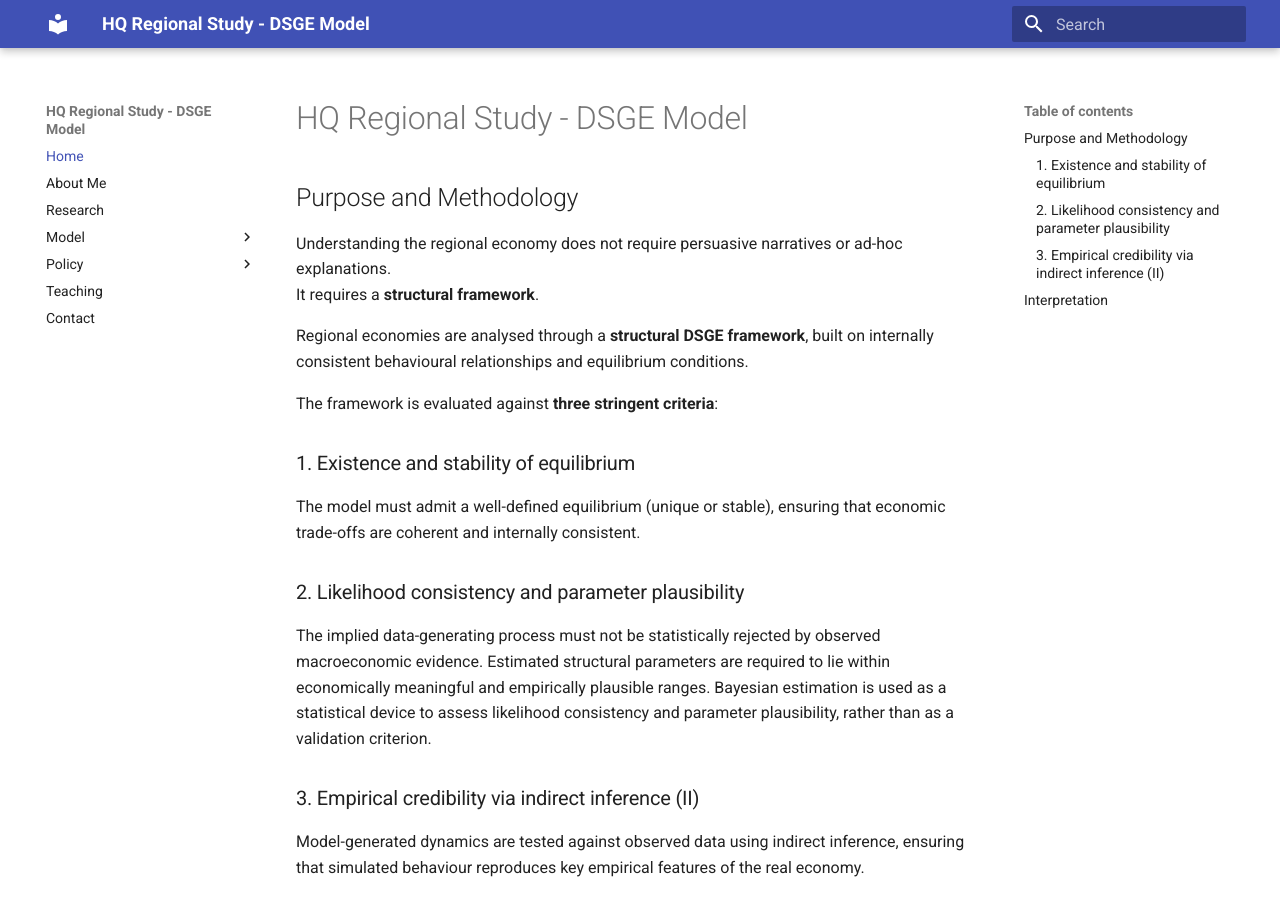
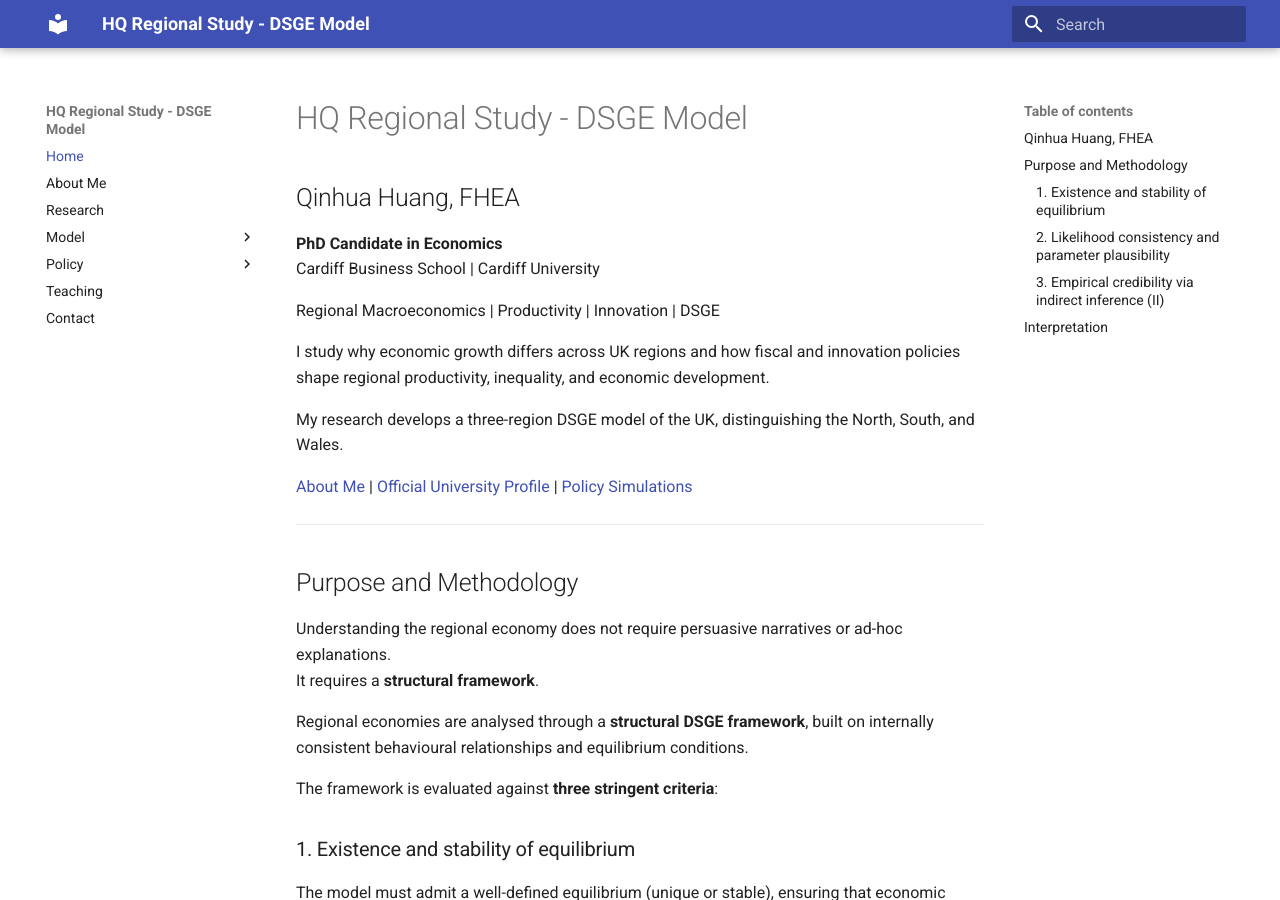
Before and after one commit to macro-structures/regional-dsge, an MkDocs documentation site: the page built from docs/index.md, in a window 1280 px wide and 900 px high. Built offline with MkDocs 1.6.1 and Material for MkDocs 9.7.7, drawn with Linux system fonts in a browser that asks for light colours.

Commit message:
Update index.md

```diff
--- a/docs/index.md
+++ b/docs/index.md
@@ -1,4 +1,29 @@
 # HQ Regional Study - DSGE Model
+
+
+## Qinhua Huang, FHEA
+
+**PhD Candidate in Economics**
+Cardiff Business School | Cardiff University
+
+Regional Macroeconomics | Productivity | Innovation | DSGE
+
+I study why economic growth differs across UK regions
+and how fiscal and innovation policies shape regional
+productivity, inequality, and economic development.
+
+My research develops a three-region DSGE model of
+the UK, distinguishing the North, South, and Wales.
+
+[About Me](about.md) |
+[Official University Profile](https://profiles.cardiff.ac.uk/staff/huangq24) |
+[Policy Simulations](policy/index.md)
+
+---
+
+
+
+
 
 ## Purpose and Methodology
 
```
